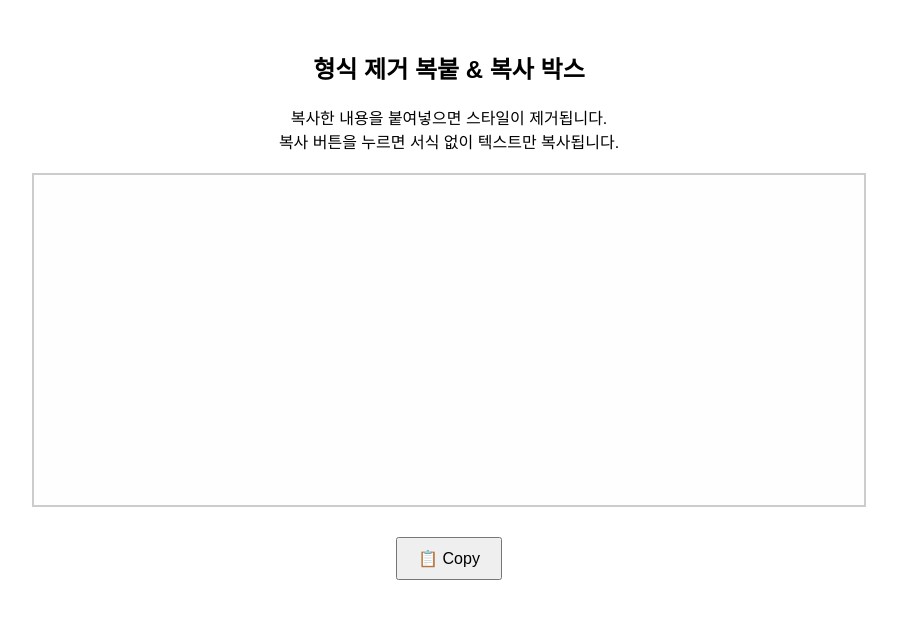
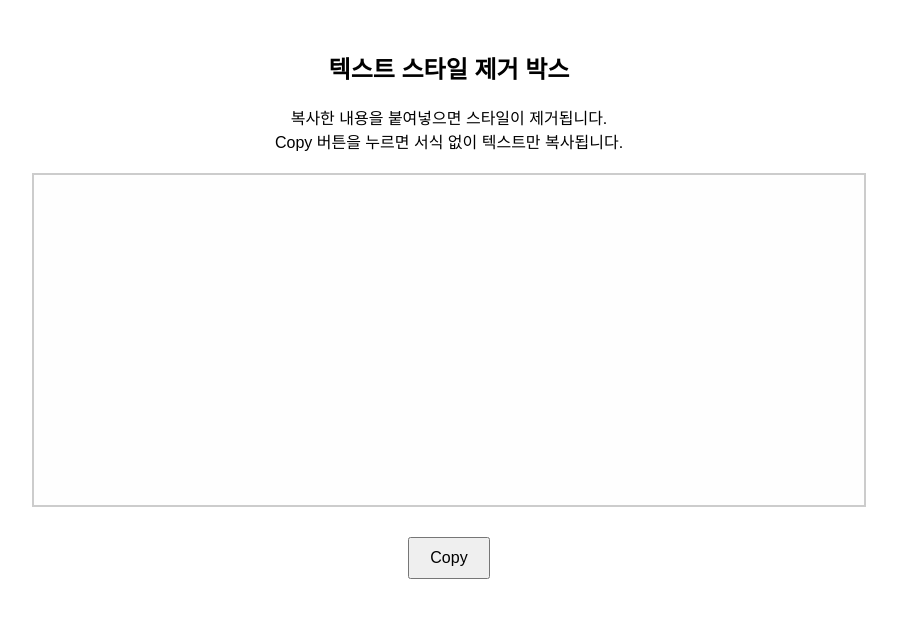
Before and after one commit to IanWChoi/PasteAsPlain, a plain HTML site: page index.html in a window 1280 px wide. Shown: the whole page, without its empty margins (191-1088 px from the left). Drawn offline with Linux system fonts and the light colour scheme.

Commit message:
표현 순화

```diff
--- a/index.html
+++ b/index.html
@@ -2,7 +2,7 @@
 <html lang="ko">
 <head>
   <meta charset="UTF-8">
-  <title>형식 제거 복붙 & 복사 박스</title>
+  <title>텍스트 형식 제거 박스</title>
   <style>
     body {
       font-family: sans-serif;
@@ -33,11 +33,11 @@
 </head>
 <body>
 
-  <h2>형식 제거 복붙 & 복사 박스</h2>
-  <p>복사한 내용을 붙여넣으면 스타일이 제거됩니다.<br>복사 버튼을 누르면 서식 없이 텍스트만 복사됩니다.</p>
+  <h2>텍스트 스타일 제거 박스</h2>
+  <p>복사한 내용을 붙여넣으면 스타일이 제거됩니다.<br>Copy 버튼을 누르면 서식 없이 텍스트만 복사됩니다.</p>
 
   <div id="plaintextBox" contenteditable="true"></div>
-  <button id="copyBtn">📋 Copy</button>
+  <button id="copyBtn"> Copy</button>
 
   <script>
     // 붙여넣기 시 서식 제거
```
